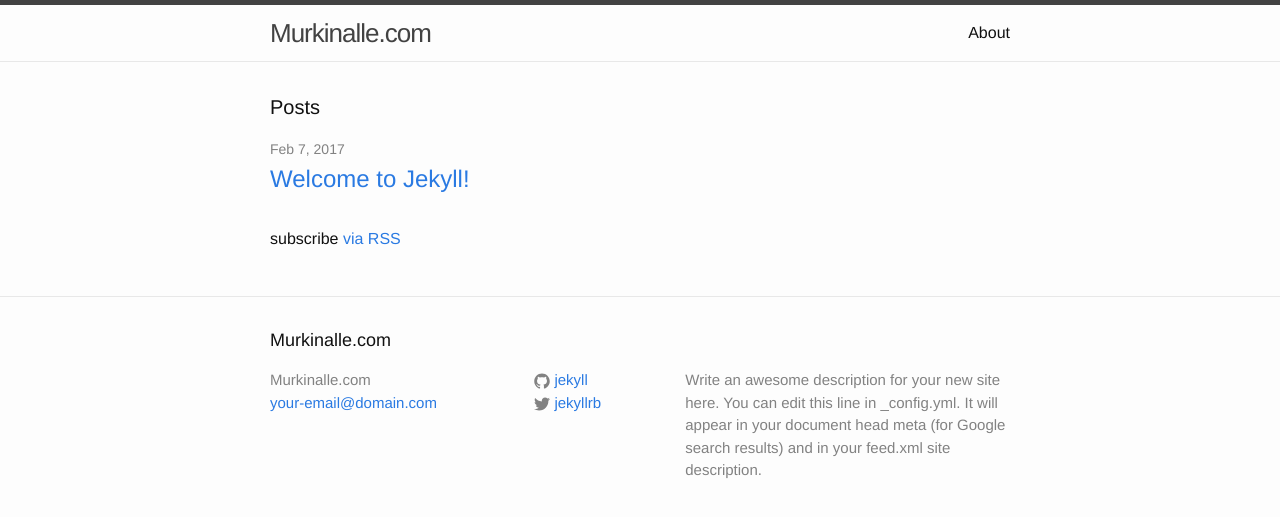
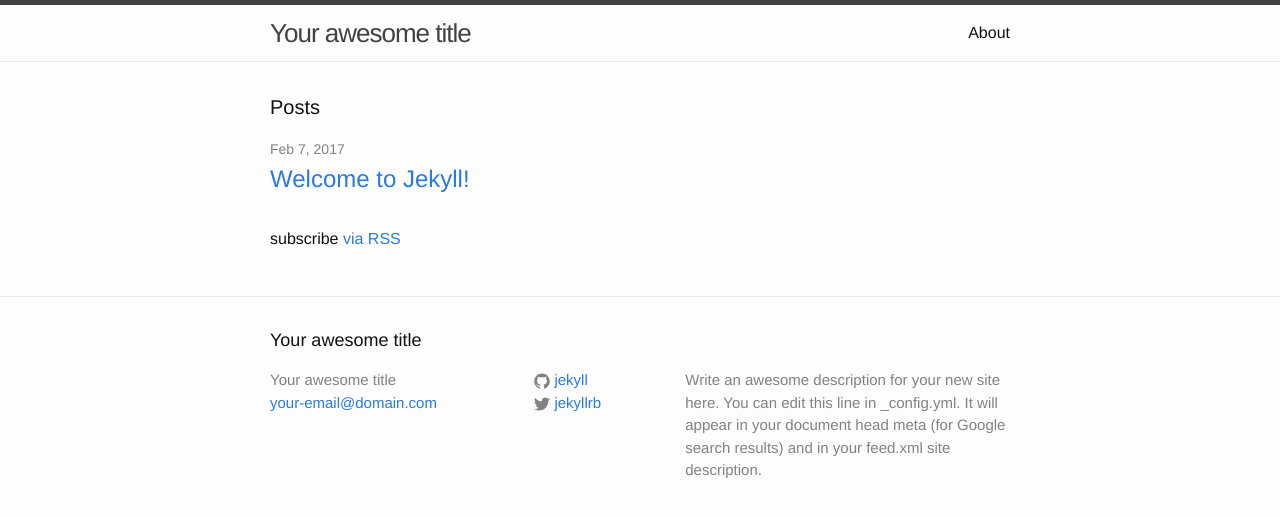
Before and after one commit to tmmartti/github.io, a Jekyll site: the page built from index.html, in a window 1280 px wide. Shown: the top 517 px of the page. Built offline with Jekyll 4.4.1, drawn with Linux system fonts in a browser that asks for light colours.

Commit message:
Update _config.yml

```diff
--- a/_config.yml
+++ b/_config.yml
@@ -6,7 +6,7 @@
 # 'jekyll serve'. If you change this file, please restart the server process.
 
 # Site settings
-title: Murkinalle.com
+title: Your awesome title
 email: your-email@domain.com
 description: > # this means to ignore newlines until "baseurl:"
   Write an awesome description for your new site here. You can edit this
```
